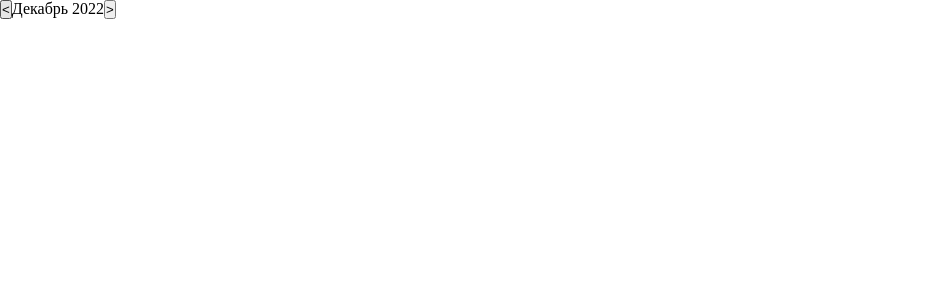
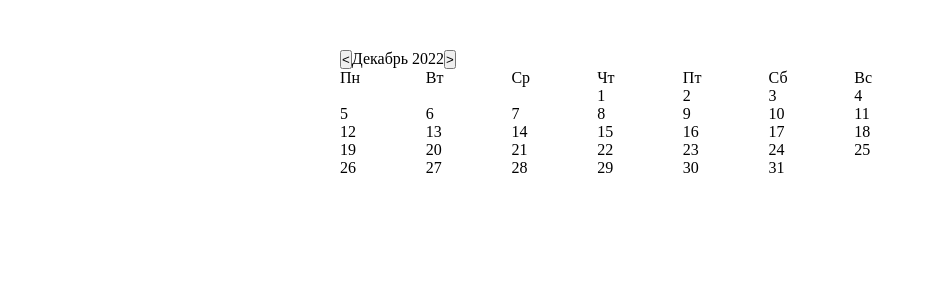
Before and after one commit to valentin93z/bs-studio-admin, a React (Create React App) app: page / in a window 1280 px wide. Shown: the top 300 px of the page, without its empty margins (0-935 px from the left). Built offline with nearby package versions, Linux system fonts and the light colour scheme; the HTML template or start-up script is replaced by a standard one.

Commit message:
add days of month

```diff
--- a/src/app/calendarSlice/calendarSlice.ts
+++ b/src/app/calendarSlice/calendarSlice.ts
@@ -1,8 +1,10 @@
-import { createSlice } from "@reduxjs/toolkit";
+import { createSlice, PayloadAction } from "@reduxjs/toolkit";
 import { ICalendar } from "../../models/ICalendar";
+import { IDay } from "../../models/IDay";
 
 const initialState: ICalendar = {
     date: new Date().getTime(),
+    days: [],
 };
 
 export const calendarSlice = createSlice({
@@ -17,6 +19,9 @@ export const calendarSlice = createSlice({
             const date = state.date && new Date(state.date);
             state.date = date && date.setMonth(date.getMonth() - 1);
         },
+        getDays(state, action: PayloadAction<IDay[]>) {
+            state.days = action.payload;
+        }
     },
 });
 
--- /dev/null
+++ b/src/components/Calendar/Calendar.module.css
@@ -0,0 +1,22 @@
+.calendar {
+    max-width: 600px;
+    margin: 50px auto 0 auto;
+}
+
+.daysOfWeek__list {
+    display: grid;
+    grid-template-columns: repeat(7, 1fr);
+}
+
+.daysOfWeek__item {
+    list-style-type: none;
+}
+
+.dayOfMonth__list {
+    display: grid;
+    grid-template-columns: repeat(7, 1fr);
+}
+
+.daysOfMonth__item {
+    list-style-type: none;
+}
--- a/src/components/Calendar/Calendar.tsx
+++ b/src/components/Calendar/Calendar.tsx
@@ -1,24 +1,50 @@
-import React, { FC } from 'react';
+import React, { FC, useEffect } from 'react';
+import classes from './Calendar.module.css';
 import { calendarSlice } from '../../app/calendarSlice/calendarSlice';
 import { useAppDispatch, useAppSelector } from '../../app/hooks';
+import { daysNames } from './daysNames';
 import { monthNames } from './monthNames';
+import { getDaysOfMonth } from '../../utils/getDaysOfMonth';
 
 const Calendar: FC = () => {
 
   const dispatch = useAppDispatch();
-  const { date } = useAppSelector(state => state.calendarReducer);
+  const { date, days } = useAppSelector(state => state.calendarReducer);
 
   const year = date && new Date(date).getFullYear();
   const monthName = date && monthNames[new Date(date).getMonth()];
 
+
+  useEffect(() => {
+    dispatch(calendarSlice.actions.getDays(getDaysOfMonth(year, date && new Date(date).getMonth())));
+  }, [date]);
+
+
   return (
-    <div>
+    <div className={classes.calendar}>
         <div>
           <button onClick={() => dispatch(calendarSlice.actions.decrementMonth())}>{'<'}</button>
           {monthName} {year}
           <button onClick={() => dispatch(calendarSlice.actions.incrementMonth())}>{'>'}</button>
         </div>
-        <div></div>
+        <div>
+          <ul className={classes.daysOfWeek__list}>
+            {daysNames.map((day) =>
+            <li className={classes.daysOfWeek__item} key={day}>{day}</li>)}
+          </ul>
+        </div>
+        <div>
+          <ul className={classes.dayOfMonth__list}>
+            {days.map((day) =>
+            <li
+              className={classes.daysOfMonth__item}
+              key={day.dayOfMonth}
+              style={ day.dayOfMonth === 1 ? {gridColumn: day.dayOfWeek} : {}}
+            >
+              {day.dayOfMonth}
+            </li>)}
+          </ul>
+        </div>
     </div>
   )
 }
--- /dev/null
+++ b/src/components/Calendar/daysNames.ts
@@ -0,0 +1 @@
+export const daysNames = ['Пн', 'Вт', 'Ср', 'Чт', 'Пт', 'Сб', 'Вс'];
--- a/src/index.css
+++ b/src/index.css
@@ -3,3 +3,7 @@
   margin: 0;
   padding: 0;
 }
+
+.App {
+  width: 100%;
+}
--- a/src/models/ICalendar.ts
+++ b/src/models/ICalendar.ts
@@ -1,3 +1,6 @@
+import { IDay } from "./IDay";
+
 export interface ICalendar {
     date: number | null;
+    days: IDay[];
 }
--- /dev/null
+++ b/src/models/IDay.ts
@@ -0,0 +1,7 @@
+import { IEvent } from "./IEvent";
+
+export interface IDay {
+    dayOfMonth: number;
+    dayOfWeek: number;
+    events: IEvent[];
+}
--- /dev/null
+++ b/src/utils/getDayOfWeek.ts
@@ -0,0 +1,4 @@
+export const getDayOfWeek = (day: number) => {
+    if (day === 0) return 7;
+    return day;
+  }
--- /dev/null
+++ b/src/utils/getDaysOfMonth.ts
@@ -0,0 +1,17 @@
+import { getDayOfWeek } from "./getDayOfWeek";
+
+export const getDaysOfMonth = (y: any, m: any) => {
+
+    const days = [];
+    const count = 33 - new Date(y, m, 33).getDate();
+
+    for (let i = 1; i <= count; i++) {
+      const day = {
+        dayOfMonth: i,
+        dayOfWeek: getDayOfWeek(new Date(y, m, i).getDay()),
+        events: [],
+      }
+      days.push(day);
+    }
+    return days;
+  }
```
Also changed, not shown: src/models/IEvent.ts (added, +7 -0 lines).
